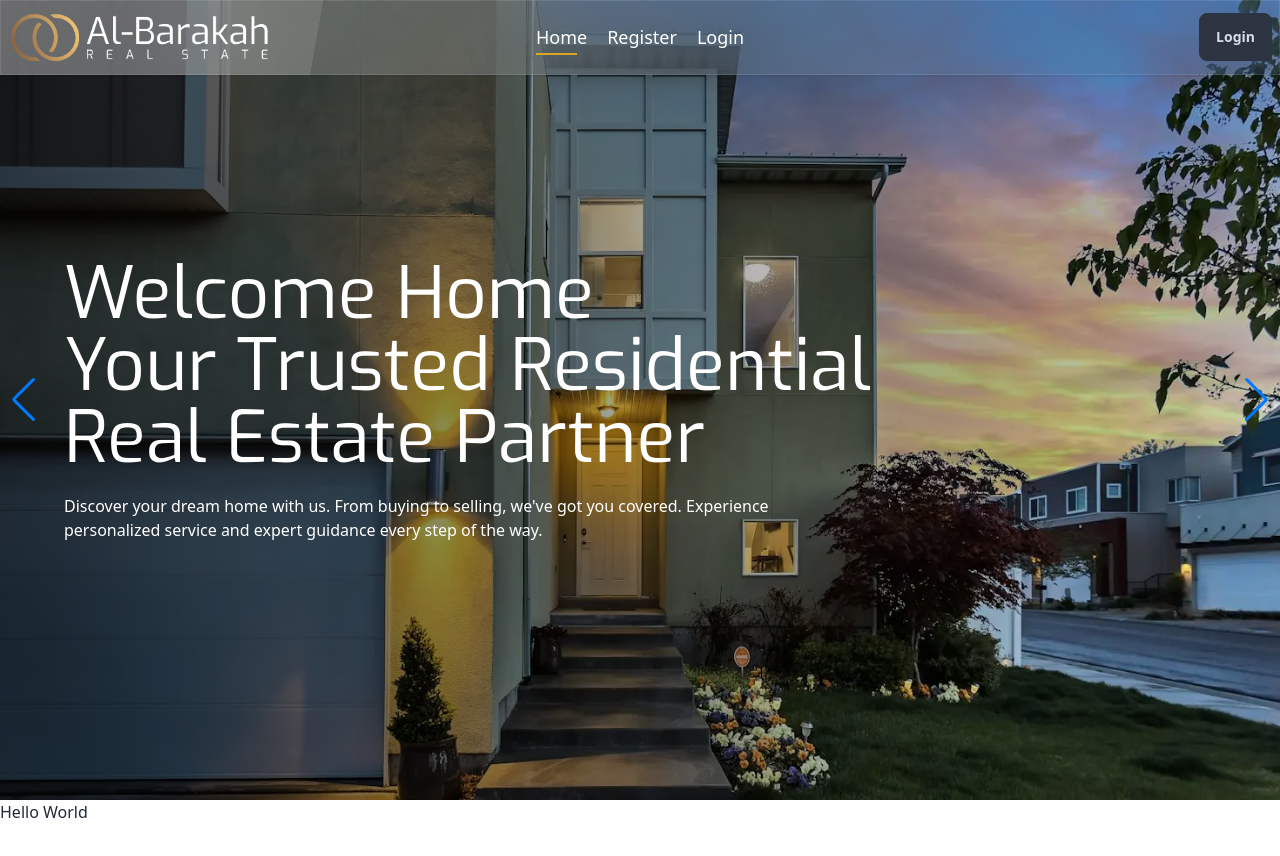
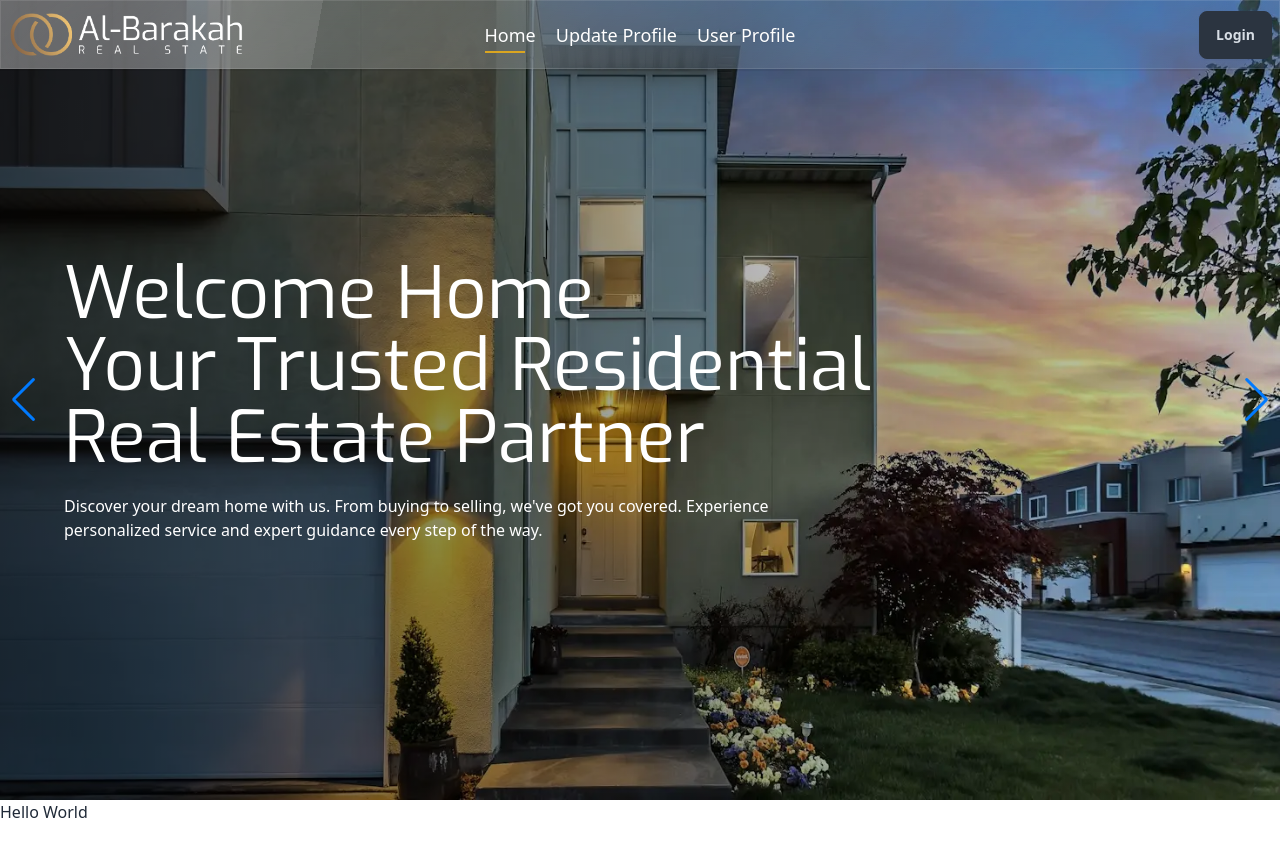
Before and after one commit to shahin-hossain-dev/al-barakah-real-estate-project, a React (Vite) app: page / in a window 1280 px wide. Shown: the top 856 px of the page. Built offline with nearby package versions, Linux system fonts and the light colour scheme; no server answers.

Commit message:
user update, user profile route added

```diff
--- a/src/pages/Login/Login.jsx
+++ b/src/pages/Login/Login.jsx
@@ -4,8 +4,6 @@ import Navbar from "../shared/Navbar/Navbar";
 import { useForm } from "react-hook-form";
 import { useContext } from "react";
 import { AuthContext } from "../../providers/AuthProvider";
-// react toast
-import { ToastContainer, toast } from "react-toastify";
 import "react-toastify/dist/ReactToastify.css";
 import { AlertContext } from "../../layouts/Root";
 // icons
--- /dev/null
+++ b/src/pages/UpdateProfile/UpdateProfile.jsx
@@ -0,0 +1,13 @@
+import React from "react";
+import Navbar from "../shared/Navbar/Navbar";
+
+const UpdateProfile = () => {
+  return (
+    <div>
+      <Navbar />
+      <h2>Update Profile</h2>
+    </div>
+  );
+};
+
+export default UpdateProfile;
--- /dev/null
+++ b/src/pages/UserProfile/UserProfile.jsx
@@ -0,0 +1,13 @@
+import React from "react";
+import Navbar from "../shared/Navbar/Navbar";
+
+const UserProfile = () => {
+  return (
+    <div>
+      <Navbar />
+      <h2>User Profile</h2>
+    </div>
+  );
+};
+
+export default UserProfile;
--- a/src/pages/shared/Navbar/Navbar.jsx
+++ b/src/pages/shared/Navbar/Navbar.jsx
@@ -18,8 +18,8 @@ const Navbar = () => {
   const links = (
     <>
       <ActiveLink to={"/"}>Home</ActiveLink>
-      <ActiveLink to={"/register"}>Register</ActiveLink>
-      <ActiveLink to={"/login"}>Login</ActiveLink>
+      <ActiveLink to={"/update-profile"}>Update Profile</ActiveLink>
+      <ActiveLink to={"/user-profile"}>User Profile</ActiveLink>
     </>
   );
   return (
```
Also changed, not shown: src/routes/Routes.jsx (+10 -0 lines).
